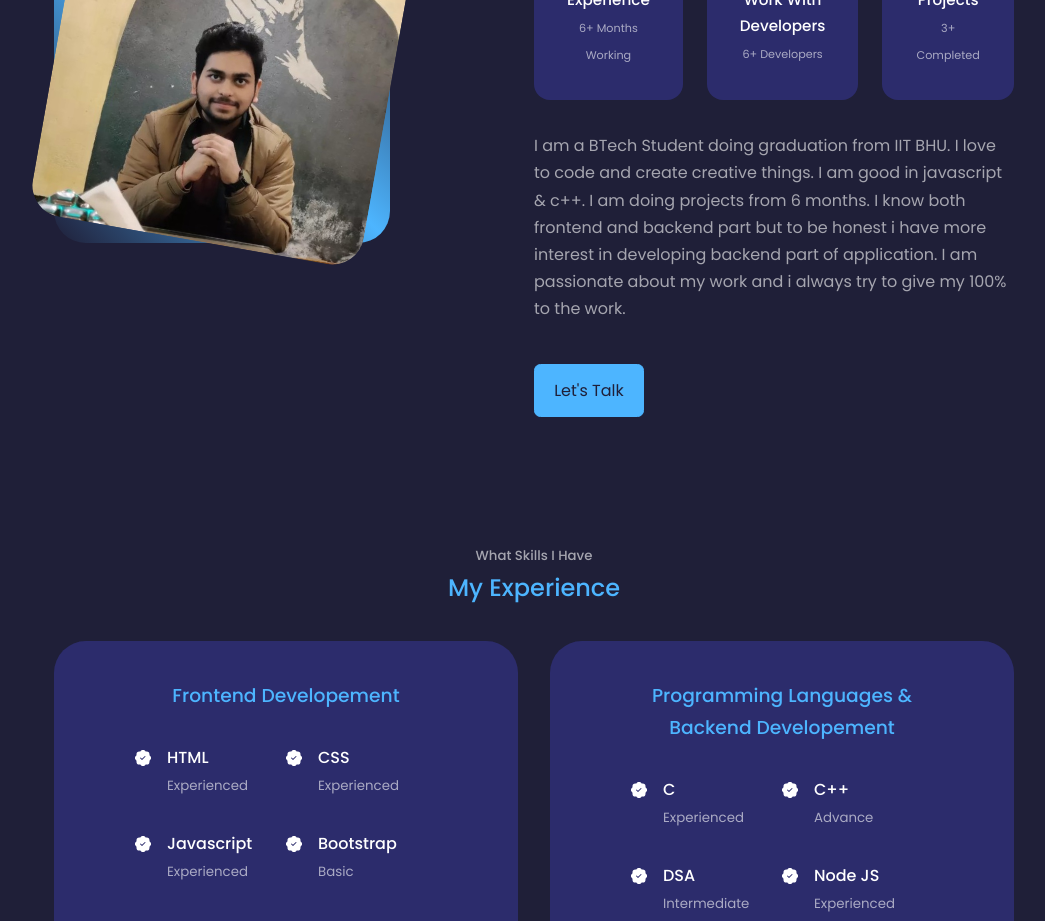
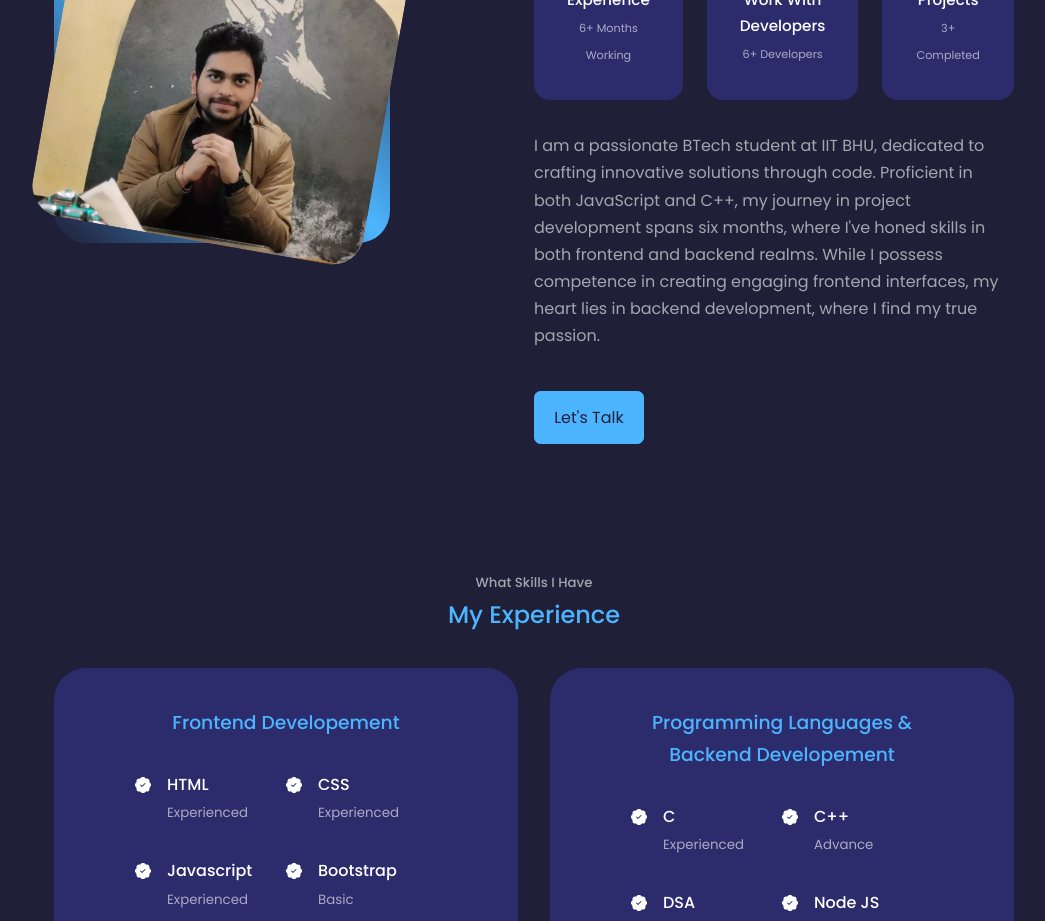
Before and after one commit to VaibhavRK/MyPortfolioReactJs, a React (Create React App) app: page / in a window 1280 px wide. Shown: the part 1220-2141 px from the top of the page, without its empty margins (106-1151 px from the left). Built offline with nearby package versions, Linux system fonts and the light colour scheme.

Commit message:
change in bio

```diff
--- a/src/components/about/About.jsx
+++ b/src/components/about/About.jsx
@@ -49,7 +49,7 @@ const About = ({dark}) => {
           </div>
 
           <p style={!dark ? {color:'#2c2c6c'}:{} } >
-            I am a BTech Student doing graduation from IIT BHU. I love to code and create creative things. I am good in javascript & c++. I am doing projects from 6 months. I know both frontend and backend part but to be honest i have more interest in developing backend part of application. I am passionate about my work and i always try to give my 100% to the work.
+            I am a passionate BTech student at IIT BHU, dedicated to crafting innovative solutions through code. Proficient in both JavaScript and C++, my journey in project development spans six months, where I've honed skills in both frontend and backend realms. While I possess competence in creating engaging frontend interfaces, my heart lies in backend development, where I find my true passion.
           </p>
 
           <a href="#contact" className='btn btn-primary' id='contact-lets-talk'> Let's Talk </a>
```
